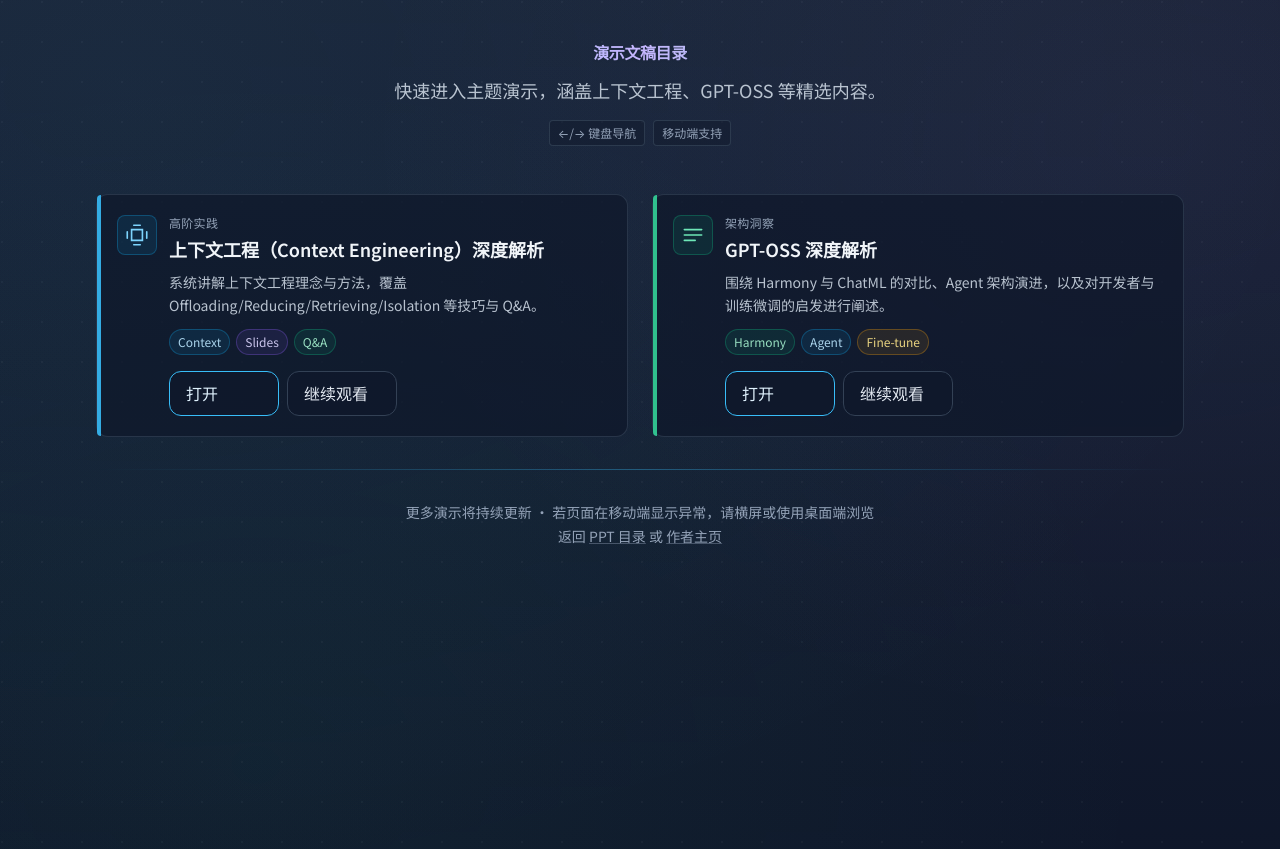
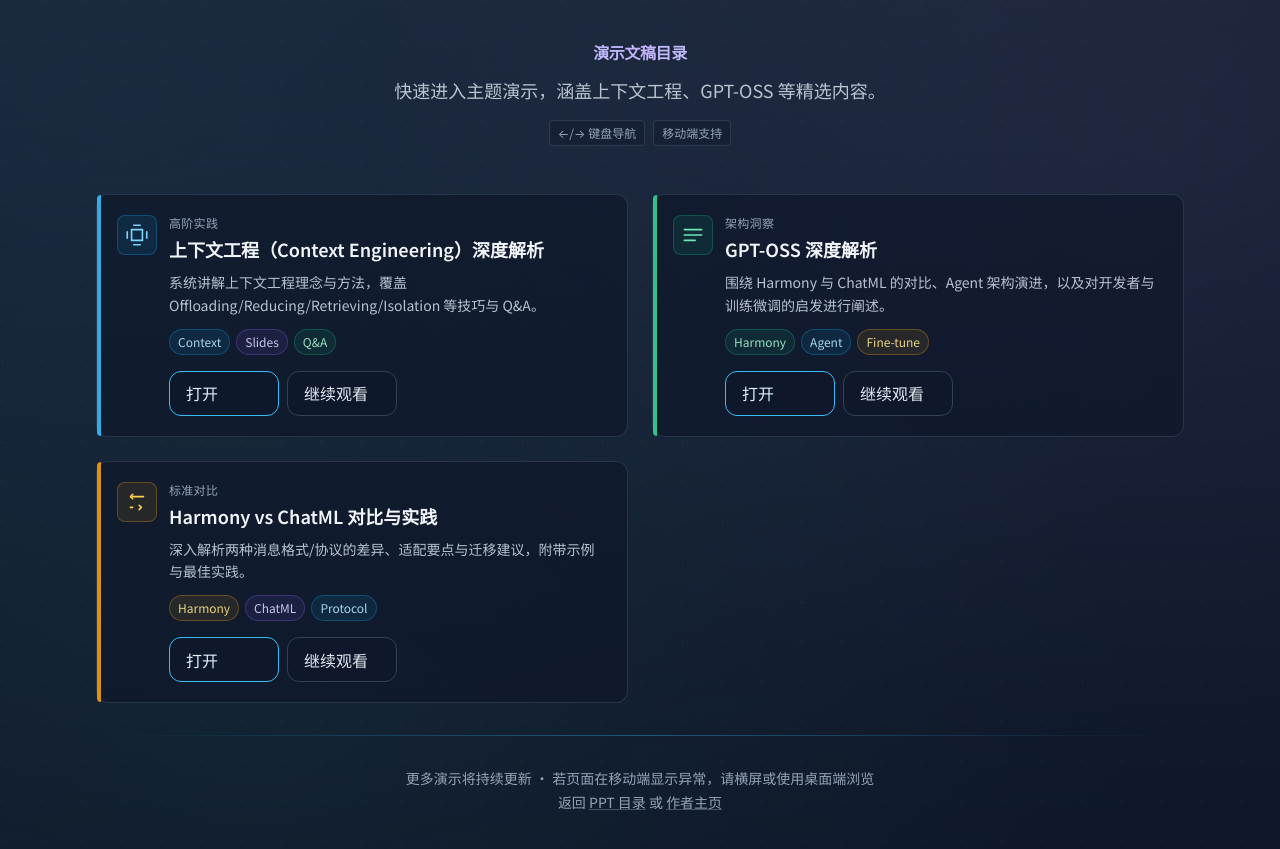
Before and after one commit to LinXueyuanStdio/LinXueyuanStdio.github.io, a Jekyll site: the page ppt/index.html, which Jekyll copies as it is, in a window 1280 px wide. Shown: the top 849 px of the page. Built offline with Jekyll 4.4.1, drawn with Linux system fonts in a browser that asks for light colours; nearby versions of some CDN libraries; an icon font too large for the unit is left out.

Commit message:
🎉 [add ppt/index.html] Add Harmony vs ChatML comparison card

```diff
--- a/ppt/index.html
+++ b/ppt/index.html
@@ -121,6 +121,34 @@
           </div>
         </div>
       </article>
+
+      <!-- Card: Harmony vs ChatML -->
+      <article class="toc-card rounded-xl border border-slate-700/70 bg-slate-900/70 p-4 sm:p-5 hover:border-amber-400/80 transition-colors duration-200" style="--accent:#f59e0b">
+        <div class="flex items-start gap-3">
+          <div class="flex-shrink-0 grid place-items-center w-10 h-10 rounded-lg bg-amber-500/10 border border-amber-500/30">
+            <!-- Icon: compare/switch -->
+            <svg width="26" height="26" viewBox="0 0 24 24" fill="none" xmlns="http://www.w3.org/2000/svg" class="text-amber-300" aria-hidden="true">
+              <path d="M8 7h10M8 17H6" stroke="currentColor" stroke-width="1.5" stroke-linecap="round"/>
+              <path d="M6 7l2-2m-2 2l2 2" stroke="currentColor" stroke-width="1.5" stroke-linecap="round"/>
+              <path d="M16 17l-2 2m2-2l-2-2" stroke="currentColor" stroke-width="1.5" stroke-linecap="round"/>
+            </svg>
+          </div>
+          <div class="min-w-0">
+            <span class="block text-xs tracking-wide text-slate-400">标准对比</span>
+            <h2 class="mt-1 font-semibold text-lg text-slate-100">Harmony vs ChatML 对比与实践</h2>
+            <p class="mt-2 text-slate-300/90 text-sm leading-relaxed">深入解析两种消息格式/协议的差异、适配要点与迁移建议，附带示例与最佳实践。</p>
+            <div class="mt-3 flex flex-wrap gap-1.5 text-xs">
+              <span class="px-2 py-1 rounded-full border border-amber-500/30 text-amber-200/90 bg-amber-500/10">Harmony</span>
+              <span class="px-2 py-1 rounded-full border border-violet-500/30 text-violet-200/90 bg-violet-500/10">ChatML</span>
+              <span class="px-2 py-1 rounded-full border border-sky-500/30 text-sky-200/90 bg-sky-500/10">Protocol</span>
+            </div>
+            <div class="mt-4 flex flex-wrap gap-2">
+              <a class="btn primary" href="/ppt/harmony-vs-chatml/" aria-label="打开 Harmony vs ChatML 对比与实践">打开</a>
+              <a class="btn" href="/ppt/harmony-vs-chatml/" aria-label="继续观看 Harmony vs ChatML 对比与实践">继续观看</a>
+            </div>
+          </div>
+        </div>
+      </article>
     </section>
 
     <!-- Divider -->
```
